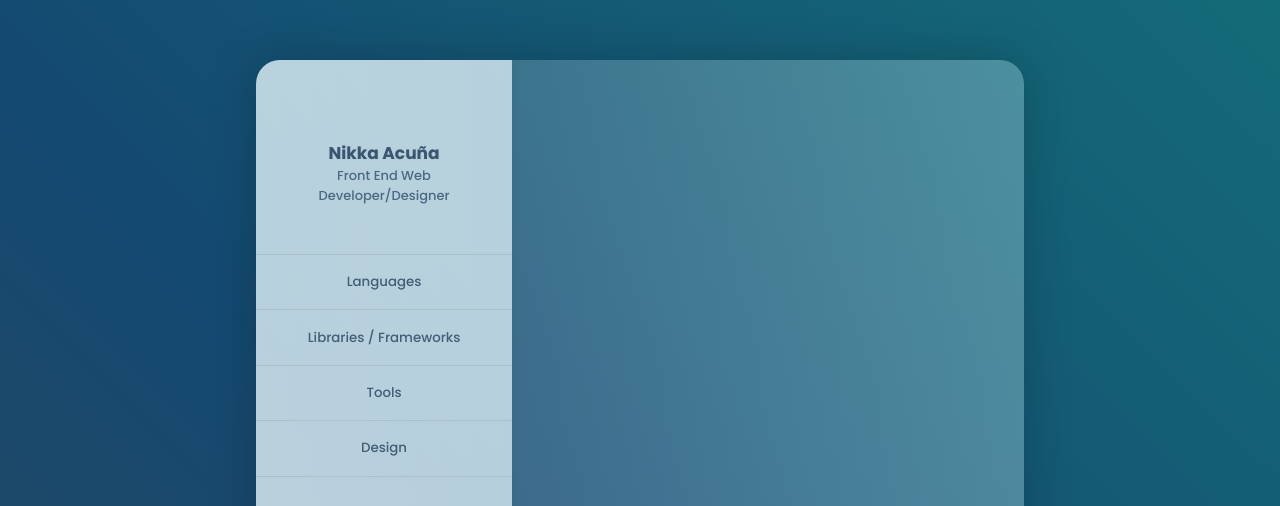
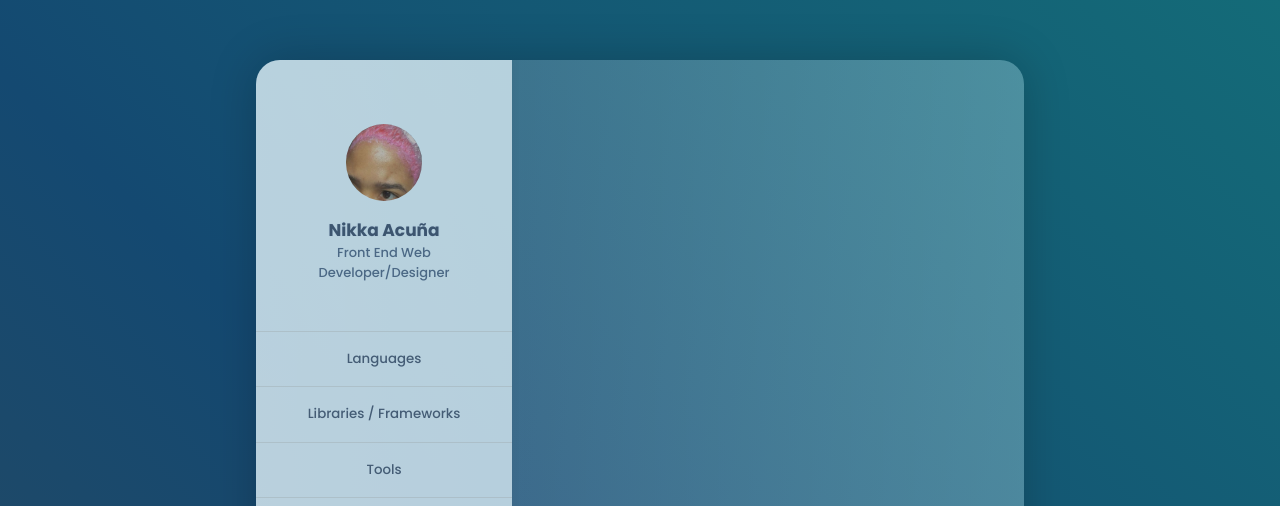
Before and after one commit to nikkajayme/skillprofile, a plain HTML site: page index.html in a window 1280 px wide. Shown: the top 506 px of the page. Drawn offline with Linux system fonts and the light colour scheme; the site is published under a folder, as on GitHub Pages, so addresses that start at the root find nothing.

Commit message:
Update index.html

```diff
--- a/index.html
+++ b/index.html
@@ -12,7 +12,7 @@
 <body>
     <div class="container">
         <div class="sidemenu">
-            <img src="/images/155559562_2937576543155228_7292711795702531861_n.jpg" alt="">
+            <img src="images/155559562_2937576543155228_7292711795702531861_n.jpg" alt="">
             <div class="name">Nikka Acuña</div>
             <div class="title">Front End Web<br/>Developer/Designer</div>
             <div class="category">
```
